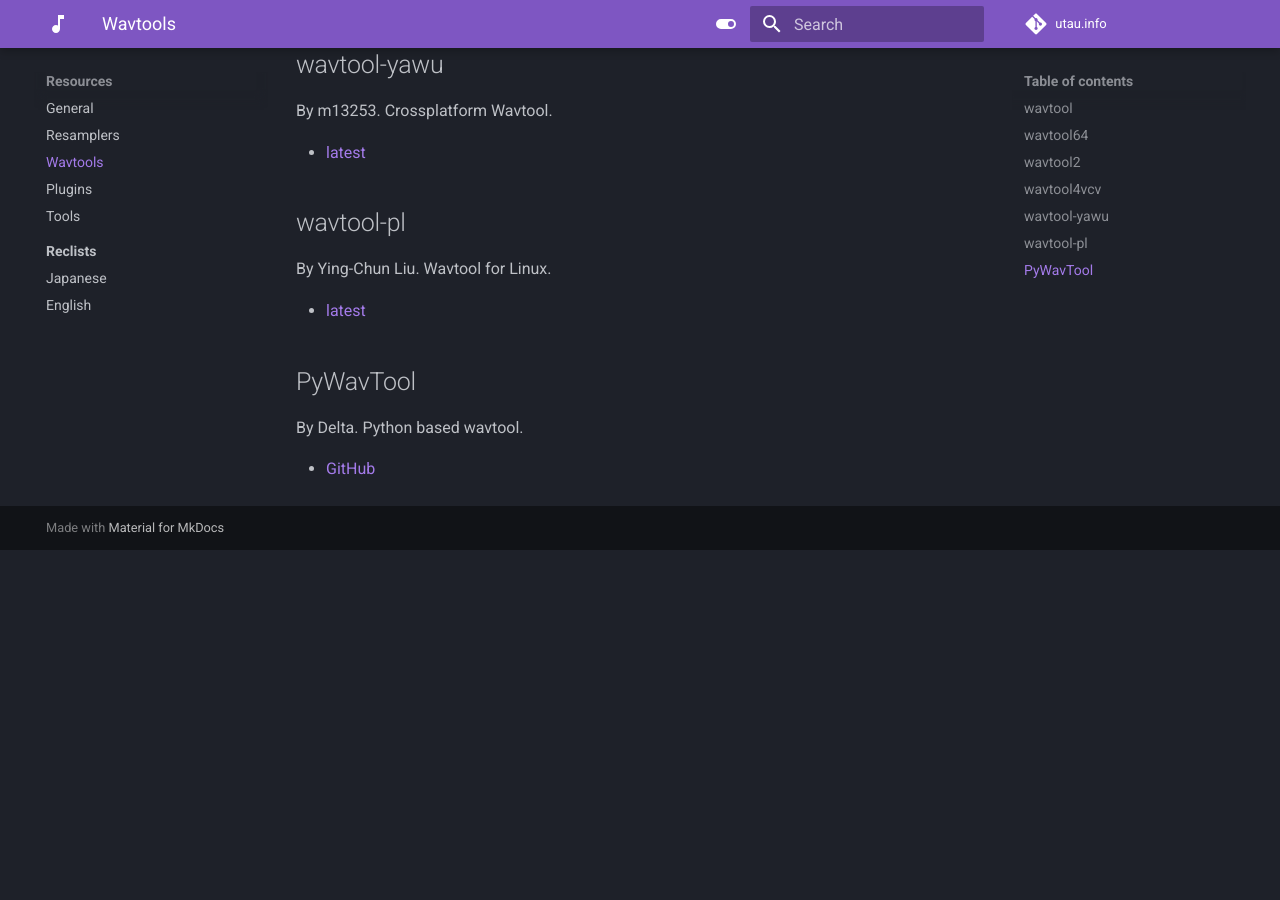
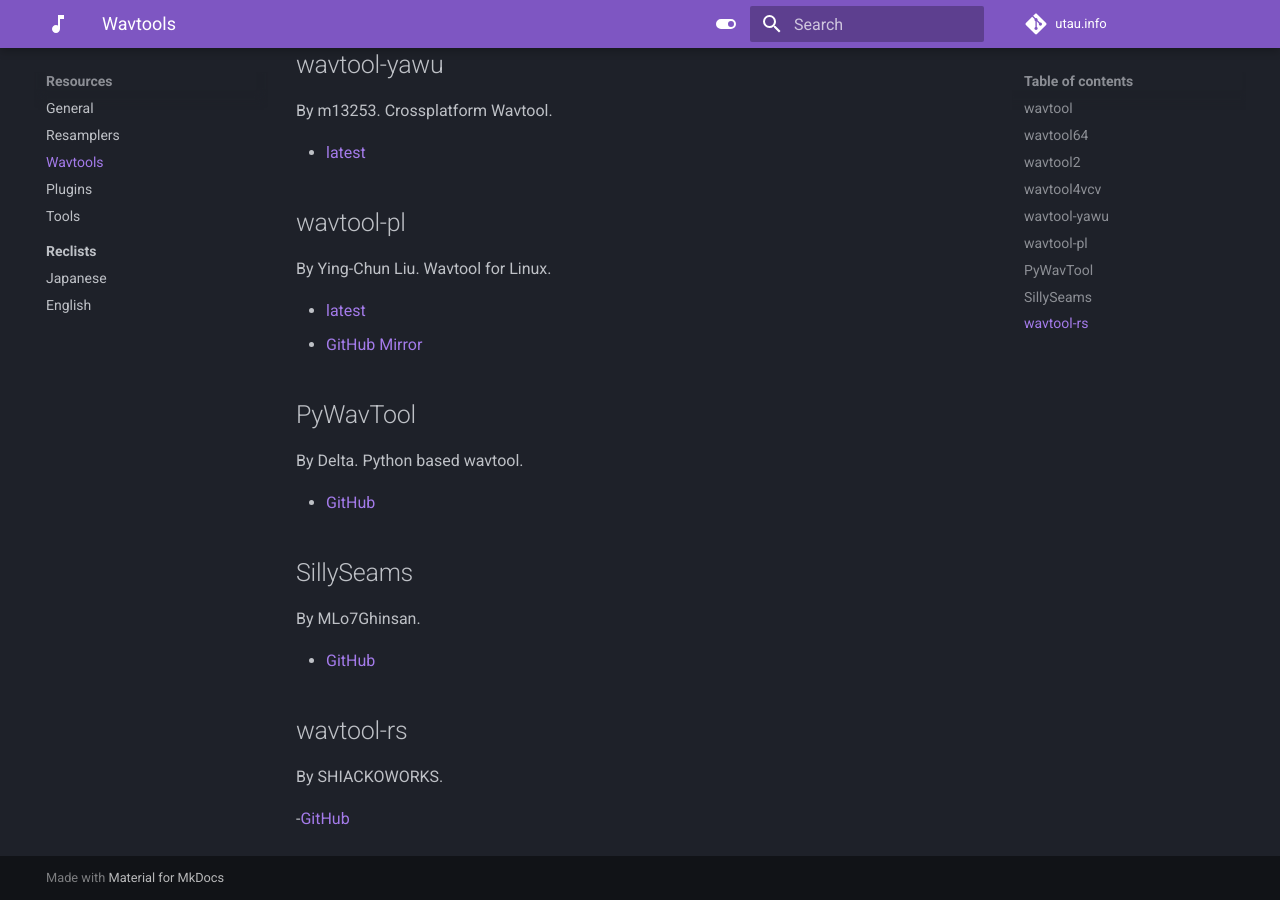
Before and after one commit to nagotown/utau.info, an MkDocs documentation site: the page built from docs/resources/wavtools.md, in a window 1280 px wide and 900 px high, scrolled down 930 px. Built offline with MkDocs 1.6.1 and Material for MkDocs 9.7.7, drawn with Linux system fonts in a browser that asks for light colours; comment, search, counter and statistics services are not loaded; before the commit the page ends 1480 px from its top, so only the background shows below that.

Commit message:
add wavtools to wavtools.md

```diff
--- a/docs/resources/wavtools.md
+++ b/docs/resources/wavtools.md
@@ -32,8 +32,19 @@ By m13253. Crossplatform Wavtool.
 By Ying-Chun Liu. Wavtool for Linux.
 
 - [latest](https://osdn.net/projects/wavtool-pl/)
+- [GitHub Mirror](https://github.com/linrs/wavtool-pl)
 
 ## PyWavTool
 By Delta. Python based wavtool.
 
 - [GitHub](https://github.com/delta-kimigatame/PyWavTool)
+
+## SillySeams
+By MLo7Ghinsan.
+
+- [GitHub](https://github.com/MLo7Ghinsan/SillySeams)
+
+## wavtool-rs
+By SHIACKOWORKS.
+
+-[GitHub](https://github.com/SHIACKOWORKS/wavtool-rs)
```
